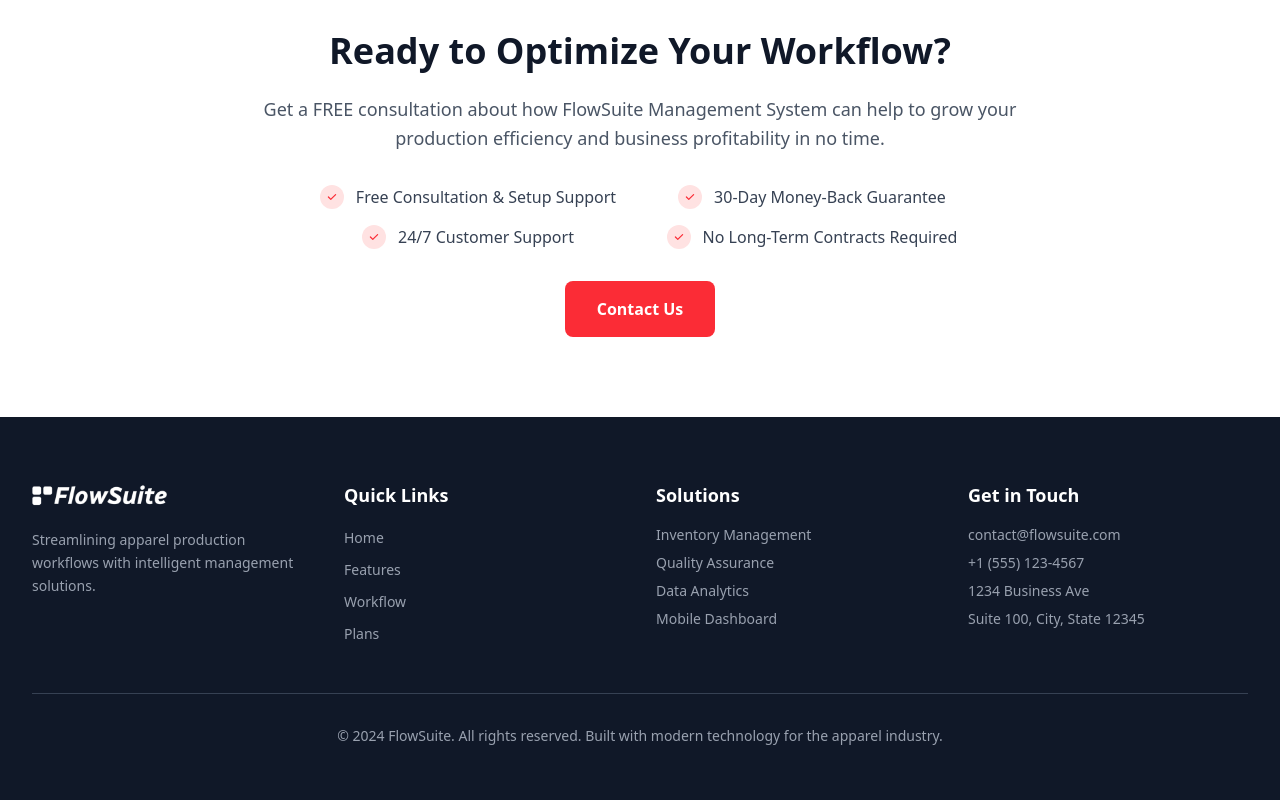
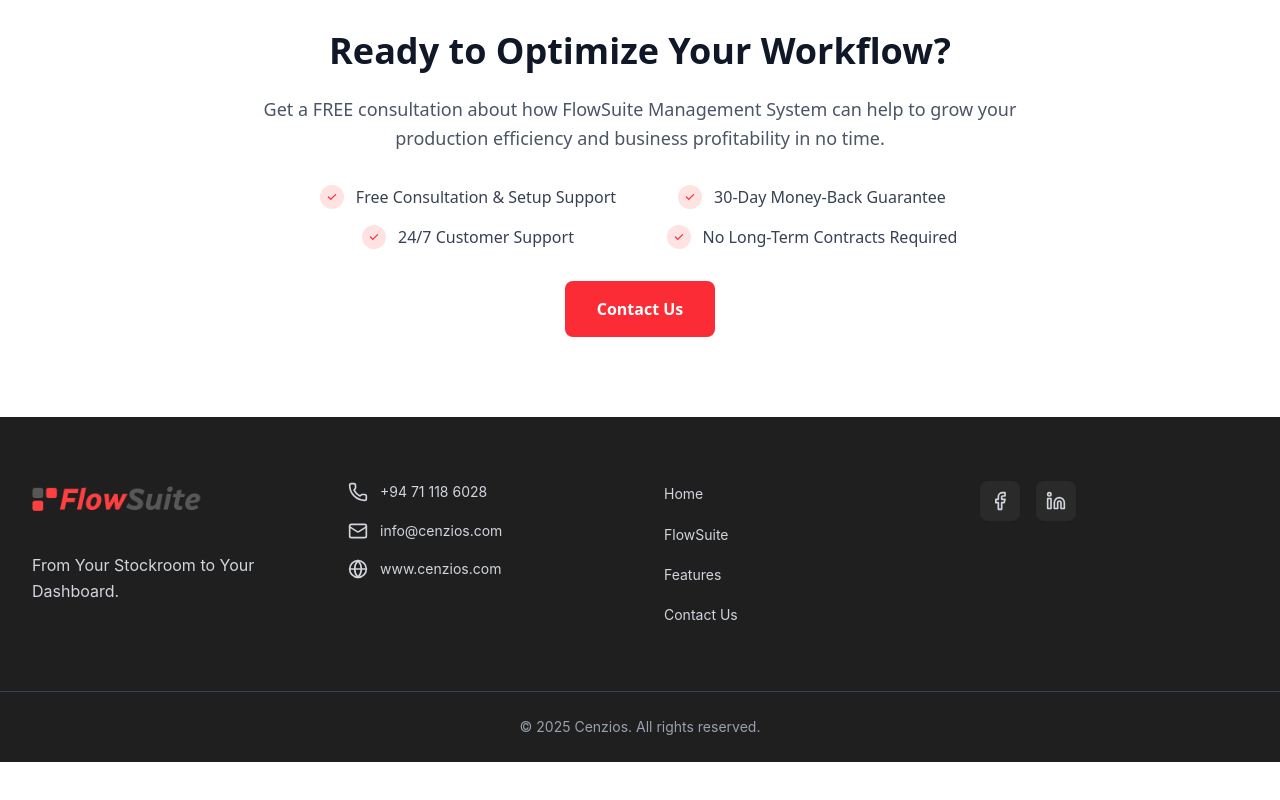
Before and after one commit to chamithsandeepa/Flowsuite-web, a React (Vite) app: page / in a window 1280 px wide. Shown: the part 2871-3671 px from the top of the page. After the commit the page ends 3633 px from the top, so only its background shows below. Built offline with nearby package versions, Linux system fonts and the light colour scheme.

Commit message:
Refactor Footer component to enhance structure and add contact information with social links

```diff
--- a/src/components/Footer.tsx
+++ b/src/components/Footer.tsx
@@ -1,179 +1,183 @@
 import { motion } from "framer-motion";
+import { Phone, Mail, Globe, Facebook, Linkedin } from "lucide-react";
 
-interface FooterProps {
-  scrollToSection: (sectionId: string) => void;
+interface FooterSectionProps {
+  scrollToSection?: (sectionId: string) => void;
 }
 
-const Footer = ({ scrollToSection }: FooterProps) => {
-  const quickLinks = [
-    { id: "home", label: "Home" },
-    { id: "features", label: "Features" },
-    { id: "workflow", label: "Workflow" },
-    { id: "plans", label: "Plans" },
+const FooterSection = ({ scrollToSection }: FooterSectionProps) => {
+  const contactInfo = [
+    {
+      icon: Phone,
+      text: "+94 71 118 6028",
+      href: "tel:+94711186028",
+    },
+    {
+      icon: Mail,
+      text: "info@cenzios.com",
+      href: "mailto:info@cenzios.com",
+    },
+    {
+      icon: Globe,
+      text: "www.cenzios.com",
+      href: "https://www.cenzios.com",
+    },
   ];
 
-  const solutions = [
-    "Inventory Management",
-    "Quality Assurance",
-    "Data Analytics",
-    "Mobile Dashboard",
+  const navLinks = [
+    { text: "Home", id: "home" },
+    { text: "FlowSuite", id: "how-it-works" },
+    { text: "Features", id: "features" },
+    { text: "Contact Us", id: "contact" },
   ];
 
-  const contactInfo = [
-    "contact@flowsuite.com",
-    "+1 (555) 123-4567",
-    "1234 Business Ave",
-    "Suite 100, City, State 12345",
+  const socialLinks = [
+    { icon: Facebook, href: "https://facebook.com", label: "Facebook" },
+    { icon: Linkedin, href: "https://linkedin.com", label: "LinkedIn" },
   ];
 
   return (
-    <footer id="contact" className="bg-gray-900 text-white py-16">
-      <div className="container-custom">
-        <motion.div
-          className="grid md:grid-cols-4 gap-8"
-          initial={{ opacity: 0, y: 50 }}
-          whileInView={{ opacity: 1, y: 0 }}
-          transition={{ duration: 0.5, ease: "easeOut" }}
-          viewport={{ once: true, margin: "-100px" }}
-        >
-          {/* Company Info */}
-          <motion.div
-            className="md:col-span-1"
-            initial={{ opacity: 0, y: 30 }}
-            whileInView={{ opacity: 1, y: 0 }}
-            transition={{ duration: 0.4, delay: 0.1, ease: "easeOut" }}
-            viewport={{ once: true, margin: "-100px" }}
-          >
+    <footer className="relative bg-[#1F1F1F] text-white overflow-hidden">
+      {/* Main Footer Content */}
+      <div className="relative z-10 max-w-7xl mx-auto px-4 sm:px-6 lg:px-8 py-12 lg:py-16">
+        <div className="grid grid-cols-1 sm:grid-cols-2 md:grid-cols-2 lg:grid-cols-4 gap-8 lg:gap-12 text-center sm:text-left">
+          {/* Logo and Tagline */}
+          <div className="space-y-4 flex flex-col items-center sm:items-start">
             <motion.div
-              className="flex items-center mb-4"
-              initial={{ opacity: 0, x: -20 }}
-              whileInView={{ opacity: 1, x: 0 }}
-              transition={{ duration: 0.4, delay: 0.1, ease: "easeOut" }}
-              viewport={{ once: true, margin: "-100px" }}
+              whileHover={{ scale: 1.05 }}
+              transition={{ duration: 0.3 }}
             >
               <img
                 src="/images/logo.png"
-                alt="FlowSuite"
-                className="h-8 w-auto filter brightness-0 invert"
+                alt="FlowSuite Logo"
+                className="h-10 w-auto mb-4 mx-auto sm:mx-0"
               />
-              {/* <span className="ml-2 text-xl font-bold">FlowSuite</span> */}
             </motion.div>
-            <motion.p
-              className="text-gray-400 text-sm leading-relaxed"
-              initial={{ opacity: 0, y: 10 }}
-              whileInView={{ opacity: 1, y: 0 }}
-              transition={{ duration: 0.4, delay: 0.2, ease: "easeOut" }}
-              viewport={{ once: true, margin: "-100px" }}
+            <p
+              className="text-gray-300 leading-relaxed max-w-xs mx-auto sm:mx-0"
+              style={{
+                fontFamily: "'Inter', sans-serif",
+                fontWeight: 400,
+                fontSize: "16px",
+                lineHeight: "1.6",
+              }}
             >
-              Streamlining apparel production workflows with intelligent
-              management solutions.
-            </motion.p>
-          </motion.div>
+              From Your Stockroom to Your Dashboard.
+            </p>
+          </div>
 
-          {/* Quick Links */}
-          <motion.div
-            initial={{ opacity: 0, y: 30 }}
-            whileInView={{ opacity: 1, y: 0 }}
-            transition={{ duration: 0.4, delay: 0.1, ease: "easeOut" }}
-            viewport={{ once: true, margin: "-100px" }}
+          {/* Contact Information */}
+          <div className="space-y-4 flex flex-col items-center sm:items-start">
+            {contactInfo.map((item, index) => (
+              <a
+                key={index}
+                href={item.href}
+                className="flex items-center gap-3 text-gray-300 hover:text-white transition-colors duration-200 group justify-center sm:justify-start"
+              >
+                <item.icon className="w-5 h-5 flex-shrink-0 group-hover:text-[#FF4757] transition-colors duration-200" />
+                <span
+                  style={{
+                    fontFamily: "'Inter', sans-serif",
+                    fontWeight: 400,
+                    fontSize: "14px",
+                    lineHeight: "1.6",
+                  }}
+                >
+                  {item.text}
+                </span>
+              </a>
+            ))}
+          </div>
+
+          {/* Navigation Links */}
+          <div className="space-y-4 flex flex-col items-center sm:items-start">
+            {navLinks.map((link, index) => (
+              <button
+                key={index}
+                onClick={() => scrollToSection && scrollToSection(link.id)}
+                className="block text-gray-300 hover:text-white transition-colors duration-200 text-center sm:text-left"
+              >
+                <span
+                  style={{
+                    fontFamily: "'Inter', sans-serif",
+                    fontWeight: 400,
+                    fontSize: "14px",
+                    lineHeight: "1.6",
+                  }}
+                >
+                  {link.text}
+                </span>
+              </button>
+            ))}
+          </div>
+
+          {/* Social Media Links */}
+          <div className="space-y-4 flex flex-col items-center sm:items-start">
+            <div className="flex gap-4 justify-center sm:justify-start">
+              {socialLinks.map((social, index) => (
+                <motion.a
+                  key={index}
+                  href={social.href}
+                  target="_blank"
+                  rel="noopener noreferrer"
+                  className="w-10 h-10 bg-[#2A2A2A] rounded-lg flex items-center justify-center text-gray-300 hover:text-white hover:bg-[#FF4757] transition-all duration-300"
+                  whileHover={{ scale: 1.1, y: -3 }}
+                  whileTap={{ scale: 0.95 }}
+                  aria-label={social.label}
+                >
+                  <social.icon className="w-5 h-5" />
+                </motion.a>
+              ))}
+            </div>
+          </div>
+        </div>
+      </div>
+
+      {/* Bottom Copyright Bar */}
+      <div className="relative z-10 border-t border-gray-700">
+        <div className="max-w-7xl mx-auto px-4 sm:px-6 lg:px-8 py-6">
+          <p
+            className="text-gray-400 text-center px-2"
+            style={{
+              fontFamily: "'Inter', sans-serif",
+              fontWeight: 400,
+              fontSize: "14px",
+              lineHeight: "1.6",
+            }}
           >
-            <h3 className="text-lg font-semibold mb-4">Quick Links</h3>
-            <ul className="space-y-2">
-              {quickLinks.map((item, index) => (
-                <motion.li
-                  key={item.id}
-                  initial={{ opacity: 0, x: -20 }}
-                  whileInView={{ opacity: 1, x: 0 }}
-                  transition={{
-                    duration: 0.3,
-                    delay: 0.2 + index * 0.05,
-                    ease: "easeOut",
-                  }}
-                  viewport={{ once: true, margin: "-100px" }}
-                >
-                  <motion.button
-                    onClick={() => scrollToSection(item.id)}
-                    className="text-gray-400 hover:text-white transition-colors duration-200 text-sm"
-                    whileHover={{ x: 5 }}
-                    transition={{ duration: 0.2 }}
-                  >
-                    {item.label}
-                  </motion.button>
-                </motion.li>
-              ))}
-            </ul>
-          </motion.div>
+            © 2025 Cenzios. All rights reserved.
+          </p>
+        </div>
+      </div>
 
-          {/* Solutions */}
-          <motion.div
-            initial={{ opacity: 0, y: 30 }}
-            whileInView={{ opacity: 1, y: 0 }}
-            transition={{ duration: 0.4, delay: 0.2, ease: "easeOut" }}
-            viewport={{ once: true, margin: "-100px" }}
-          >
-            <h3 className="text-lg font-semibold mb-4">Solutions</h3>
-            <ul className="space-y-2 text-sm text-gray-400">
-              {solutions.map((solution, index) => (
-                <motion.li
-                  key={index}
-                  initial={{ opacity: 0, x: -20 }}
-                  whileInView={{ opacity: 1, x: 0 }}
-                  transition={{
-                    duration: 0.3,
-                    delay: 0.3 + index * 0.05,
-                    ease: "easeOut",
-                  }}
-                  viewport={{ once: true, margin: "-100px" }}
-                >
-                  {solution}
-                </motion.li>
-              ))}
-            </ul>
-          </motion.div>
-
-          {/* Contact */}
-          <motion.div
-            initial={{ opacity: 0, y: 30 }}
-            whileInView={{ opacity: 1, y: 0 }}
-            transition={{ duration: 0.4, delay: 0.3, ease: "easeOut" }}
-            viewport={{ once: true, margin: "-100px" }}
-          >
-            <h3 className="text-lg font-semibold mb-4">Get in Touch</h3>
-            <ul className="space-y-2 text-sm text-gray-400">
-              {contactInfo.map((info, index) => (
-                <motion.li
-                  key={index}
-                  initial={{ opacity: 0, x: -20 }}
-                  whileInView={{ opacity: 1, x: 0 }}
-                  transition={{
-                    duration: 0.3,
-                    delay: 0.4 + index * 0.05,
-                    ease: "easeOut",
-                  }}
-                  viewport={{ once: true, margin: "-100px" }}
-                >
-                  {info}
-                </motion.li>
-              ))}
-            </ul>
-          </motion.div>
-        </motion.div>
-
-        <motion.div
-          className="border-t border-gray-700 mt-12 pt-8 text-center"
-          initial={{ opacity: 0, y: 20 }}
-          whileInView={{ opacity: 1, y: 0 }}
-          transition={{ duration: 0.4, delay: 0.5, ease: "easeOut" }}
-          viewport={{ once: true, margin: "-100px" }}
-        >
-          <p className="text-sm text-gray-400">
-            © 2024 FlowSuite. All rights reserved. Built with modern technology
-            for the apparel industry.
-          </p>
-        </motion.div>
-      </div>
+      {/* Background decoration */}
+      <motion.div
+        className="absolute bottom-0 left-0 w-80 sm:w-96 h-80 sm:h-96 bg-red-500/5 rounded-full blur-3xl pointer-events-none"
+        animate={{
+          scale: [1, 1.2, 1],
+          opacity: [0.05, 0.08, 0.05],
+        }}
+        transition={{
+          duration: 8,
+          repeat: Infinity,
+          ease: "easeInOut",
+        }}
+      />
+      <motion.div
+        className="absolute top-0 right-0 w-80 sm:w-96 h-80 sm:h-96 bg-orange-500/5 rounded-full blur-3xl pointer-events-none"
+        animate={{
+          scale: [1, 1.3, 1],
+          opacity: [0.03, 0.06, 0.03],
+        }}
+        transition={{
+          duration: 10,
+          repeat: Infinity,
+          ease: "easeInOut",
+          delay: 1,
+        }}
+      />
     </footer>
   );
 };
 
-export default Footer;
+export default FooterSection;
```
